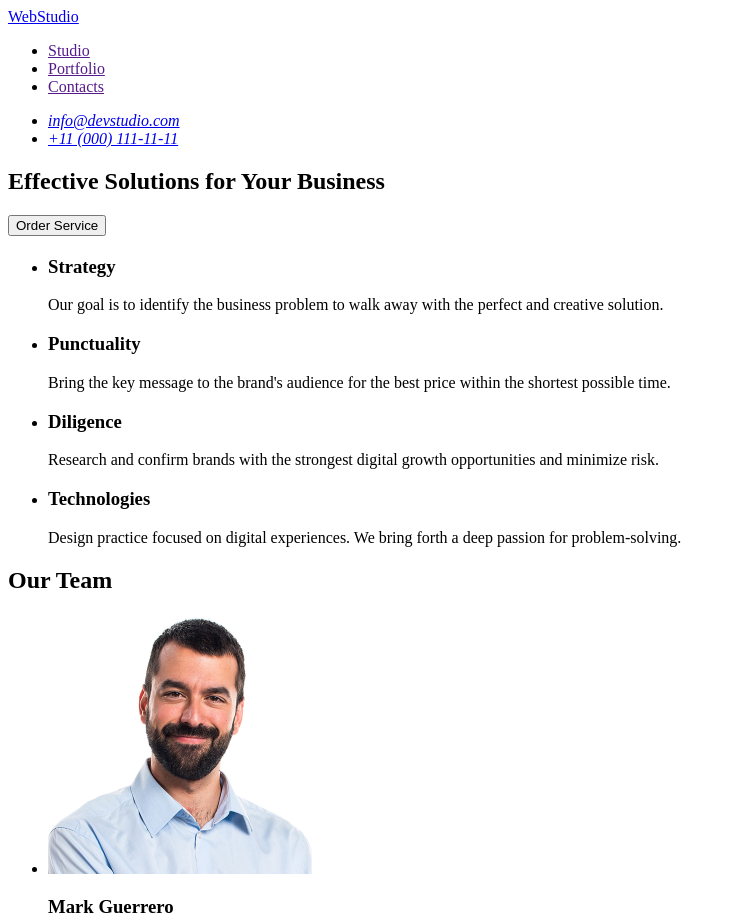
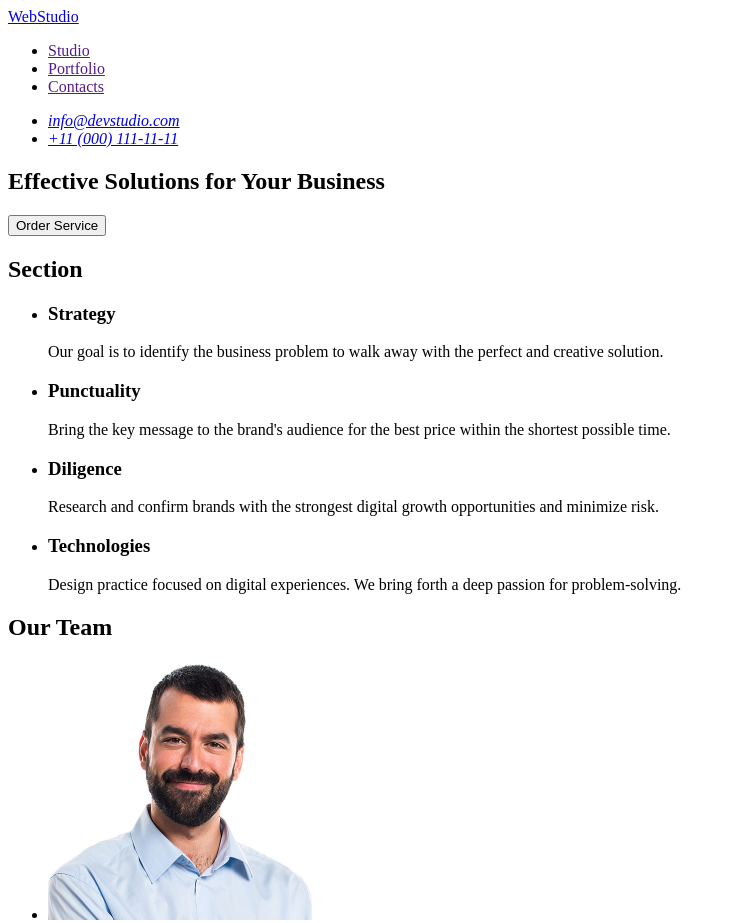
Before and after one commit to Yevheniia-Serhieieva/goit-markup-hw-01, a plain HTML site: page index.html in a window 1280 px wide. Shown: the top 923 px of the page, without its empty margins (0-736 px from the left). Drawn offline with Linux system fonts and the light colour scheme.

Commit message:
add header+main+footer section markup

```diff
--- a/index.html
+++ b/index.html
@@ -30,7 +30,7 @@
             <button type="button">Order Service</button>
          </section>
          <section>
-            <h2></h2>
+            <h2>Section</h2>
             <ul>
                 <li>
                     <h3>Strategy</h3>
```
